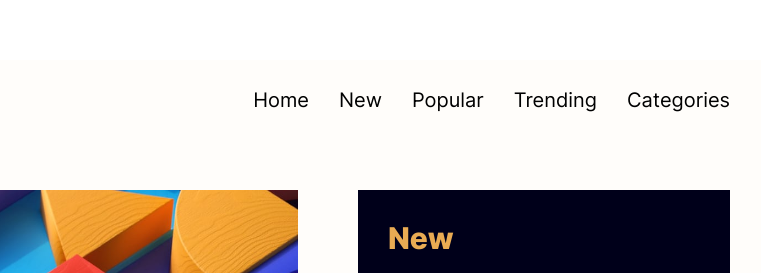
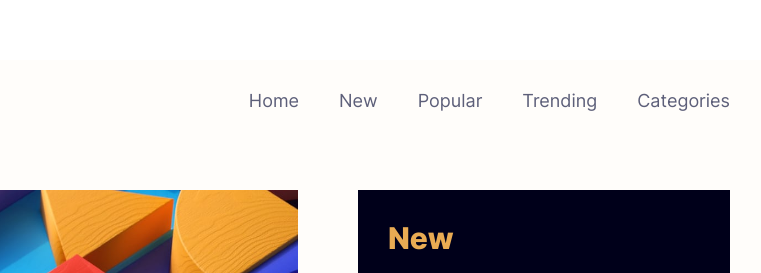
Before and after one commit to NguyenVanKhoa-CDTH19PMC/news-homepage, a plain HTML site: page index.html in a window 1536 px wide. Shown: the top 273 px of the page, 656-1417 px from the left. Drawn offline with Linux system fonts and the light colour scheme.

Commit message:
change font size of menu item

```diff
--- a/assets/css/styles.css
+++ b/assets/css/styles.css
@@ -90,7 +90,7 @@ nav {
 }
 
 .menu li {
-  font-size: 20px;
+  font-size: 18px;
   cursor: pointer;
   list-style-type: none;
   &:hover {
@@ -244,7 +244,8 @@ footer a {
     display: flex;
   }
   .menu li {
-    margin-left: 30px;
+    margin-left: 40px;
+    color: var(--dark-grayish-blue);
   }
   .toggle {
     display: none;
```
